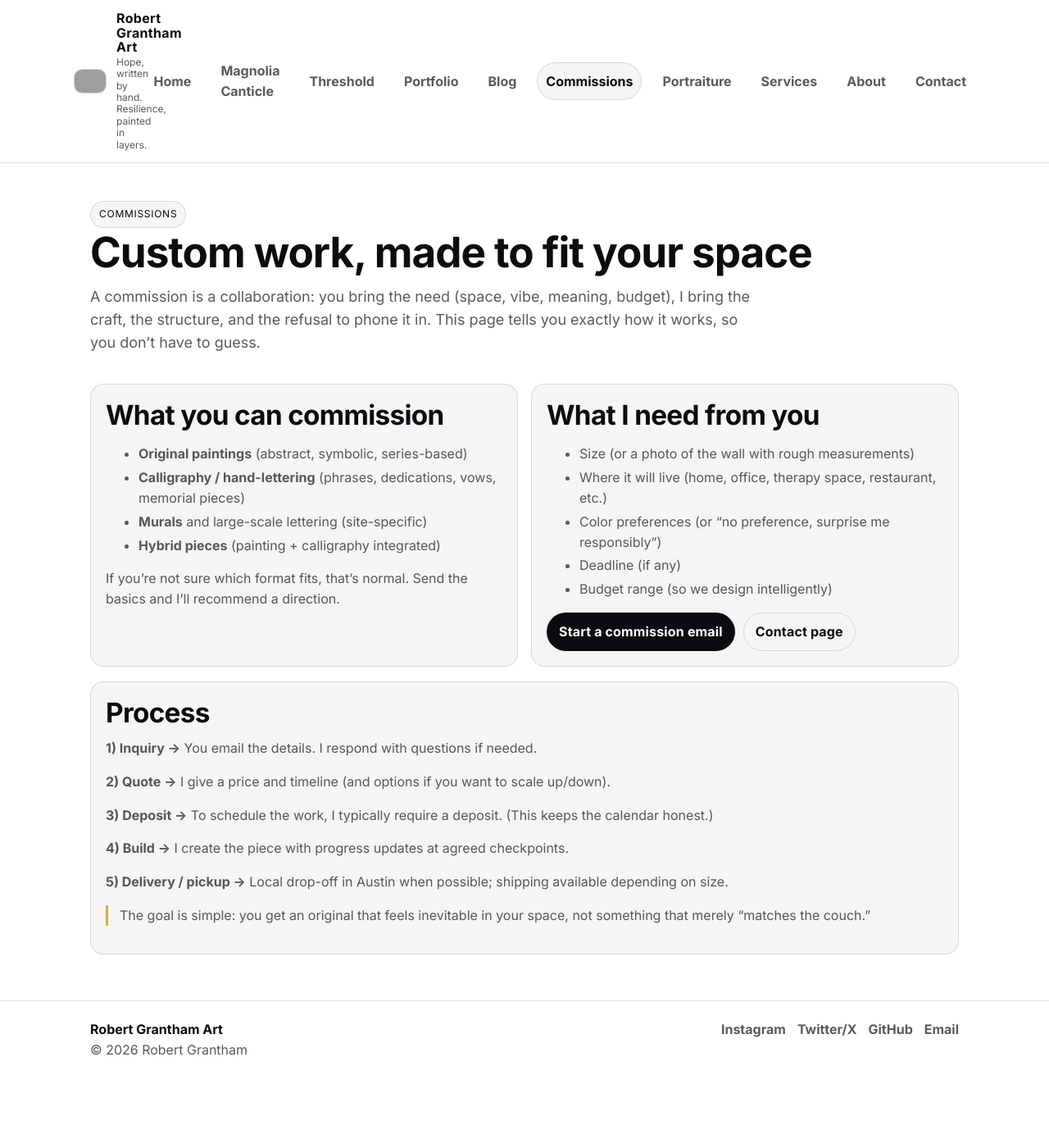
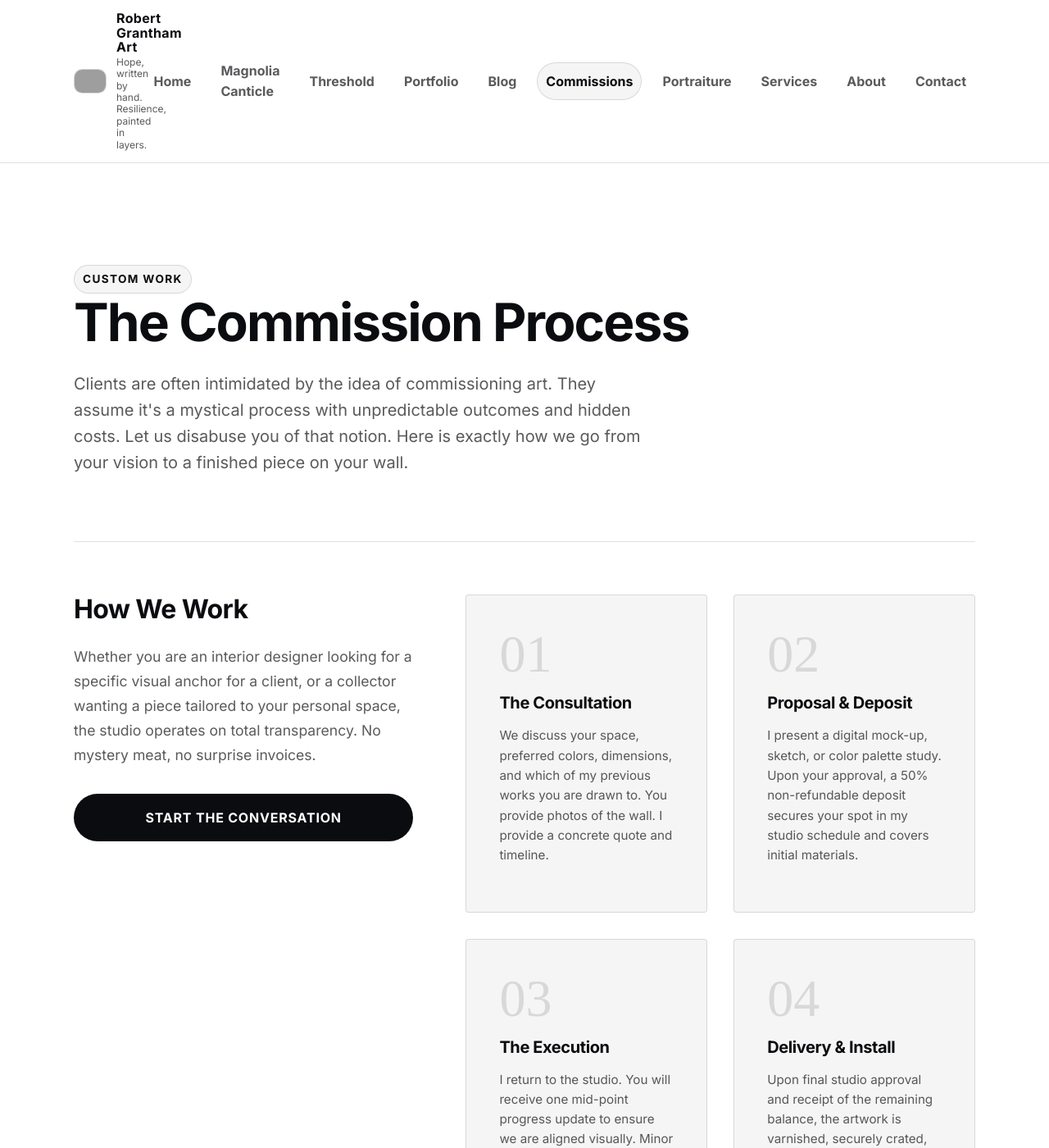
Before and after one commit to rgrantham82/rgrantham82.github.io, a Jekyll site: the page built from commissions.html, in a window 1280 px wide and 1400 px high. Shown: the whole window at 82% size. Built offline with Jekyll 4.4.1, drawn with Linux system fonts in a browser that asks for light colours; some of the changed text lies outside the part shown; grey boxes are pictures that could not be loaded.

Commit message:
Revise commissions page layout and content
Updated the description and enhanced the layout and styling for the commissions page, including new sections for the commission process and FAQs.

```diff
--- a/commissions.html
+++ b/commissions.html
@@ -1,66 +1,172 @@
 ---
 layout: default
 title: Commissions
-description: "Commission an original painting or calligraphy piece by Robert Grantham — process, pricing notes, and how to request a quote."
+description: "Commission original contemporary art, murals, and site-specific lettering by Robert Grantham."
 css: /assets/css/page.css
 permalink: /commissions.html
 ---
 
-<section class="page-hero">
-  <div class="wrapper">
-    <span class="tag">Commissions</span>
-    <h1>Custom work, made to fit your space</h1>
-    <p class="lede muted">
-      A commission is a collaboration: you bring the need (space, vibe, meaning, budget), I bring the craft, the structure, and the refusal to phone it in.
-      This page tells you exactly how it works, so you don’t have to guess.
+<style>
+  .commissions-hero {
+    padding: 6rem 0 4rem;
+    border-bottom: 1px solid var(--border);
+  }
+  .commissions-title {
+    font-size: clamp(2.5rem, 5vw, 4rem);
+    line-height: 1.1;
+    letter-spacing: -0.03em;
+    margin-bottom: 1.5rem;
+    font-weight: 700;
+  }
+  .commissions-split {
+    display: flex;
+    flex-direction: column;
+    gap: 4rem;
+    padding: 4rem 0;
+  }
+  @media (min-width: 768px) {
+    .commissions-split {
+      flex-direction: row;
+      align-items: flex-start;
+    }
+    .commissions-intro { flex: 1; position: sticky; top: 2rem; }
+    .commissions-steps { flex: 1.5; }
+  }
+  .process-grid {
+    display: grid;
+    grid-template-columns: 1fr;
+    gap: 2rem;
+  }
+  @media (min-width: 640px) {
+    .process-grid {
+      grid-template-columns: repeat(2, 1fr);
+    }
+  }
+  .step-card {
+    background: var(--card);
+    border: 1px solid var(--border);
+    padding: 2.5rem;
+    border-radius: 4px; /* Slightly sharper corners for a more structural feel */
+    transition: transform 0.3s ease;
+  }
+  .step-card:hover {
+    transform: translateY(-5px);
+  }
+  .step-number {
+    font-family: serif;
+    font-size: 4rem;
+    color: var(--border);
+    line-height: 1;
+    margin-bottom: 1rem;
+    font-weight: 300;
+  }
+  .step-title {
+    font-size: 1.25rem;
+    margin-bottom: 1rem;
+    font-weight: 600;
+  }
+  .faq-section {
+    background: var(--card);
+    padding: 4rem 0;
+    margin-top: 4rem;
+    border-top: 1px solid var(--border);
+  }
+  .faq-item {
+    margin-bottom: 2rem;
+    padding-bottom: 2rem;
+    border-bottom: 1px solid var(--border);
+  }
+  .faq-item:last-child {
+    border-bottom: none;
+    margin-bottom: 0;
+    padding-bottom: 0;
+  }
+</style>
+
+<section class="commissions-hero wrapper">
+  <span class="tag" style="text-transform: uppercase; letter-spacing: 0.1em; font-size: 0.85rem; font-weight: 600;">Custom Work</span>
+  <h1 class="commissions-title">The Commission Process</h1>
+  <p class="lede muted" style="font-size: 1.25rem; max-width: 700px; line-height: 1.6;">
+    Clients are often intimidated by the idea of commissioning art. They assume it's a mystical process with unpredictable outcomes and hidden costs. Let us disabuse you of that notion. Here is exactly how we go from your vision to a finished piece on your wall.
+  </p>
+</section>
+
+<section class="wrapper commissions-split">
+
+  <div class="commissions-intro">
+    <h2 style="font-size: 2rem; margin-bottom: 1.5rem;">How We Work</h2>
+    <p class="muted" style="margin-bottom: 2rem; line-height: 1.7; font-size: 1.1rem;">
+      Whether you are an interior designer looking for a specific visual anchor for a client, or a collector wanting a piece tailored to your personal space, the studio operates on total transparency. No mystery meat, no surprise invoices.
     </p>
+    <a class="btn" href="{{ '/contact.html' | relative_url }}" style="padding: 1rem 2rem; width: 100%; justify-content: center; text-transform: uppercase; letter-spacing: 0.05em;">Start the Conversation</a>
+  </div>
+
+  <div class="commissions-steps">
+    <div class="process-grid">
+
+      <div class="step-card">
+        <div class="step-number">01</div>
+        <h3 class="step-title">The Consultation</h3>
+        <p class="muted" style="font-size: 0.95rem; line-height: 1.6;">
+          We discuss your space, preferred colors, dimensions, and which of my previous works you are drawn to. You provide photos of the wall. I provide a concrete quote and timeline.
+        </p>
+      </div>
+
+      <div class="step-card">
+        <div class="step-number">02</div>
+        <h3 class="step-title">Proposal & Deposit</h3>
+        <p class="muted" style="font-size: 0.95rem; line-height: 1.6;">
+          I present a digital mock-up, sketch, or color palette study. Upon your approval, a 50% non-refundable deposit secures your spot in my studio schedule and covers initial materials.
+        </p>
+      </div>
+
+      <div class="step-card">
+        <div class="step-number">03</div>
+        <h3 class="step-title">The Execution</h3>
+        <p class="muted" style="font-size: 0.95rem; line-height: 1.6;">
+          I return to the studio. You will receive one mid-point progress update to ensure we are aligned visually. Minor adjustments can be made at this stage without issue.
+        </p>
+      </div>
+
+      <div class="step-card">
+        <div class="step-number">04</div>
+        <h3 class="step-title">Delivery & Install</h3>
+        <p class="muted" style="font-size: 0.95rem; line-height: 1.6;">
+          Upon final studio approval and receipt of the remaining balance, the artwork is varnished, securely crated, and shipped (or locally installed in the Austin area).
+        </p>
+      </div>
+
+    </div>
+  </div>
+
+</section>
+
+<section class="faq-section">
+  <div class="wrapper" style="max-width: 800px;">
+    <h2 style="font-size: 2.5rem; margin-bottom: 3rem; text-align: center;">Details & Logistics</h2>
+
+    <div class="faq-item">
+      <h3 style="font-size: 1.25rem;">What is the typical timeline?</h3>
+      <p class="muted">Depending on the scale of the piece and my current studio schedule, a standard commission takes between 4 to 8 weeks from the date the deposit is received. Murals and large-scale site-specific installations require custom timelines.</p>
+    </div>
+
+    <div class="faq-item">
+      <h3 style="font-size: 1.25rem;">Do you work with interior designers?</h3>
+      <p class="muted">Absolutely. I regularly collaborate with the trade to provide custom visual anchors for residential and commercial spaces. Trade pricing is available upon request with a valid Resale Certificate or proof of business.</p>
+    </div>
+
+    <div class="faq-item">
+      <h3 style="font-size: 1.25rem;">How is shipping handled?</h3>
+      <p class="muted">Local delivery and installation within the Austin, TX area can be arranged. For national and international collectors, large works are professionally crated and shipped via freight. Shipping costs are calculated and included in your initial quote so there are no surprises.</p>
+    </div>
+
   </div>
 </section>
 
-<section>
-  <div class="wrapper kv" style="margin-top:14px;">
-    <div class="card">
-      <h2>What you can commission</h2>
-      <ul class="muted list-tight">
-        <li><strong>Original paintings</strong> (abstract, symbolic, series-based)</li>
-        <li><strong>Calligraphy / hand-lettering</strong> (phrases, dedications, vows, memorial pieces)</li>
-        <li><strong>Murals</strong> and large-scale lettering (site-specific)</li>
-        <li><strong>Hybrid pieces</strong> (painting + calligraphy integrated)</li>
-      </ul>
-      <p class="muted" style="margin-top:12px;">
-        If you’re not sure which format fits, that’s normal. Send the basics and I’ll recommend a direction.
-      </p>
-    </div>
-
-    <div class="card">
-      <h2>What I need from you</h2>
-      <ul class="muted list-tight">
-        <li>Size (or a photo of the wall with rough measurements)</li>
-        <li>Where it will live (home, office, therapy space, restaurant, etc.)</li>
-        <li>Color preferences (or “no preference, surprise me responsibly”)</li>
-        <li>Deadline (if any)</li>
-        <li>Budget range (so we design intelligently)</li>
-      </ul>
-      <div style="display:flex; gap:10px; flex-wrap:wrap; margin-top:12px;">
-        <a class="btn" href="mailto:{{ site.email }}?subject=Commission%20inquiry&body=Size%3A%0ALocation%3A%0ADeadline%3A%0ABudget%20range%3A%0AColors%2Fnotes%3A%0A">Start a commission email</a>
-        <a class="btn ghost" href="{{ '/contact.html' | relative_url }}">Contact page</a>
-      </div>
-    </div>
+<section style="padding: 6rem 0; text-align: center;">
+  <div class="wrapper">
+    <h2 style="font-size: 3rem; margin-bottom: 1.5rem;">Ready to build something?</h2>
+    <p class="muted" style="font-size: 1.2rem; max-width: 600px; margin: 0 auto 2.5rem auto;">Send an email with the dimensions of your wall space and any initial thoughts. We will take it from there.</p>
+    <a class="btn" href="{{ '/contact.html' | relative_url }}" style="padding: 1.25rem 2.5rem; font-size: 1.1rem; text-transform: uppercase; letter-spacing: 0.05em;">Contact the Studio</a>
   </div>
 </section>
-
-<section>
-  <div class="wrapper" style="margin-top:18px;">
-    <div class="card">
-      <h2>Process</h2>
-      <p class="muted"><strong>1) Inquiry →</strong> You email the details. I respond with questions if needed.</p>
-      <p class="muted"><strong>2) Quote →</strong> I give a price and timeline (and options if you want to scale up/down).</p>
-      <p class="muted"><strong>3) Deposit →</strong> To schedule the work, I typically require a deposit. (This keeps the calendar honest.)</p>
-      <p class="muted"><strong>4) Build →</strong> I create the piece with progress updates at agreed checkpoints.</p>
-      <p class="muted"><strong>5) Delivery / pickup →</strong> Local drop-off in Austin when possible; shipping available depending on size.</p>
-      <p class="muted callout" style="margin-top:14px;">
-        The goal is simple: you get an original that feels inevitable in your space, not something that merely “matches the couch.”
-      </p>
-    </div>
-  </div>
-</section>
```
